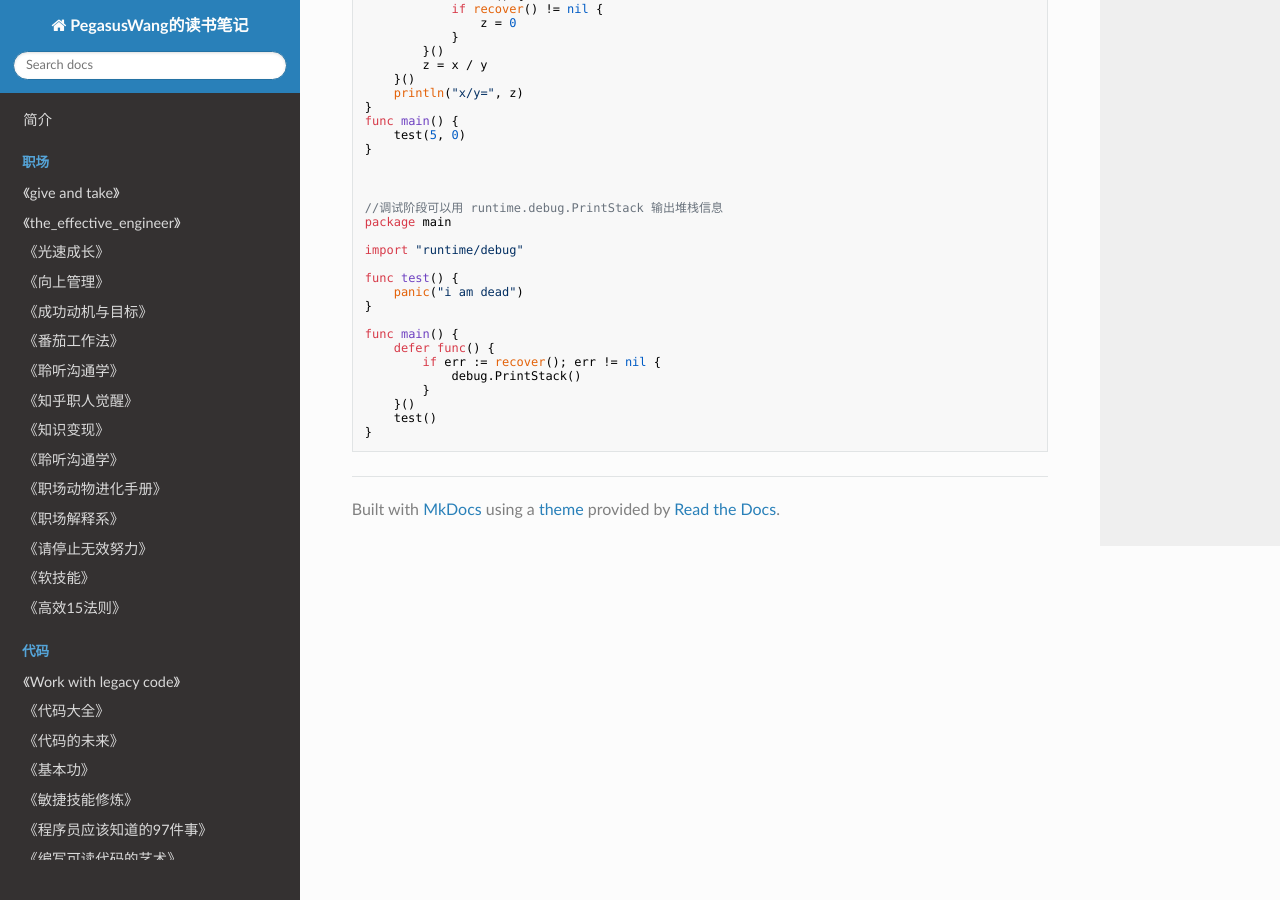
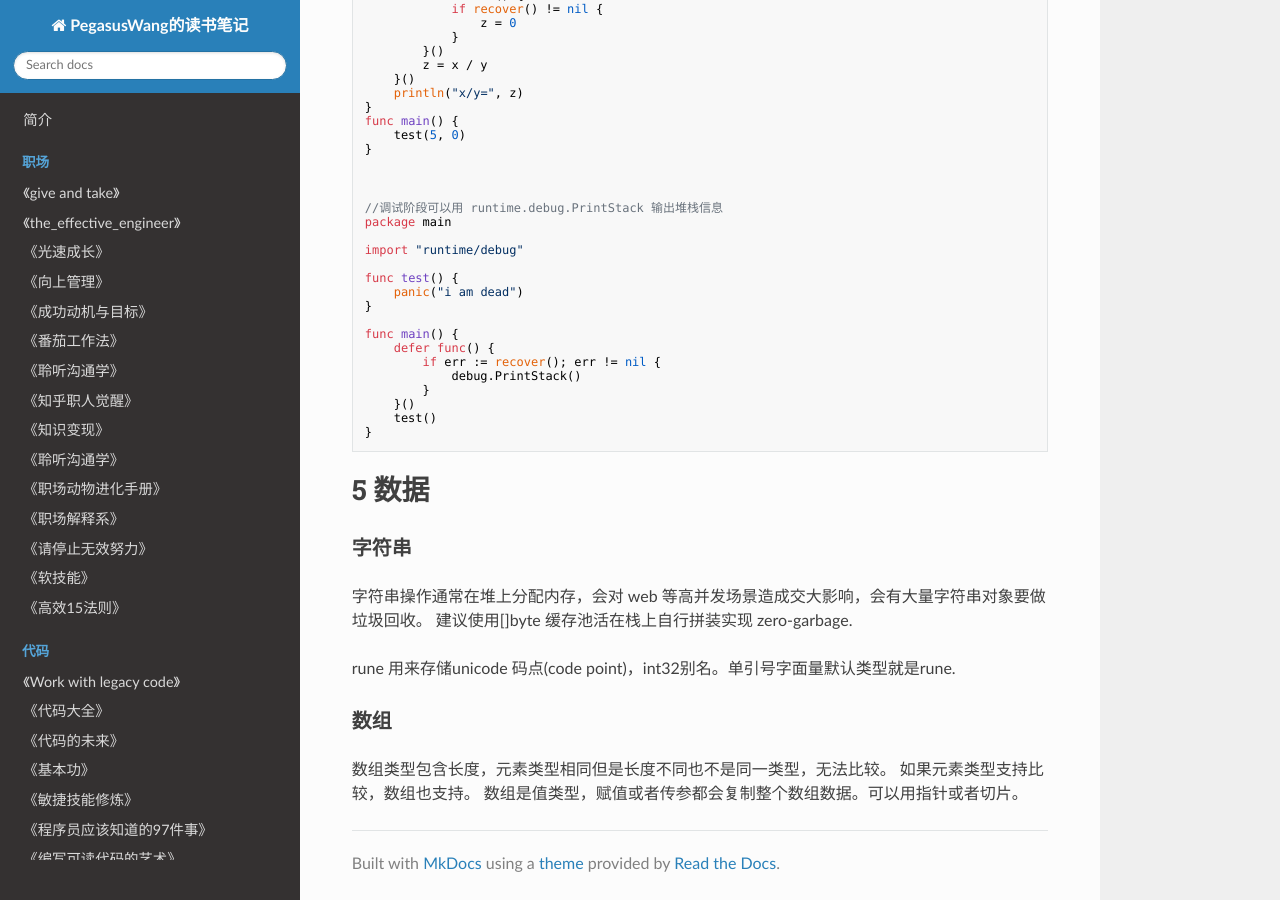
Before and after one commit to PegasusWang/booknotes, an MkDocs documentation site: the page built from docs/golang/go语言学习笔记.md, in a window 1280 px wide and 900 px high, scrolled down 2445 px. Built offline with MkDocs 1.6.1, drawn with Linux system fonts in a browser that asks for light colours; nearby versions of some CDN libraries; old or Windows-style settings are respelled for this version of MkDocs.

Commit message:
update go

````diff
--- a/docs/golang/go语言学习笔记.md
+++ b/docs/golang/go语言学习笔记.md
@@ -175,3 +175,20 @@ func main() {
 	test()
 }
 ```
+
+
+# 5 数据
+
+### 字符串
+
+字符串操作通常在堆上分配内存，会对 web 等高并发场景造成交大影响，会有大量字符串对象要做垃圾回收。
+建议使用[]byte 缓存池活在栈上自行拼装实现 zero-garbage.
+
+rune 用来存储unicode 码点(code point)，int32别名。单引号字面量默认类型就是rune.
+
+
+### 数组
+
+数组类型包含长度，元素类型相同但是长度不同也不是同一类型，无法比较。
+如果元素类型支持比较，数组也支持。
+数组是值类型，赋值或者传参都会复制整个数组数据。可以用指针或者切片。
````
